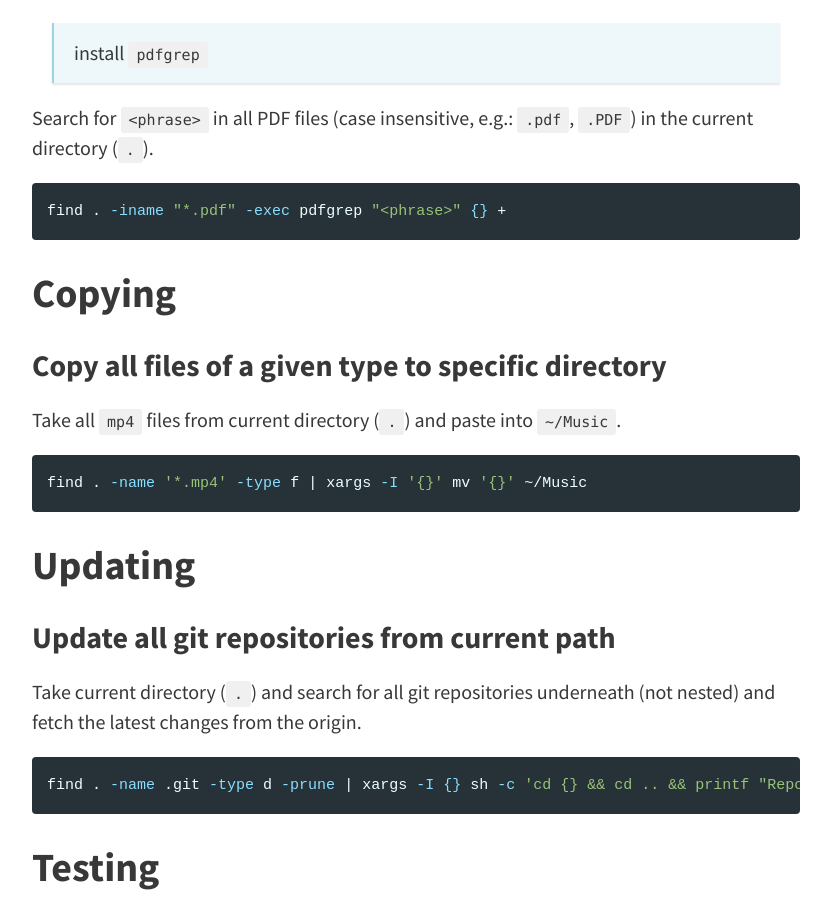
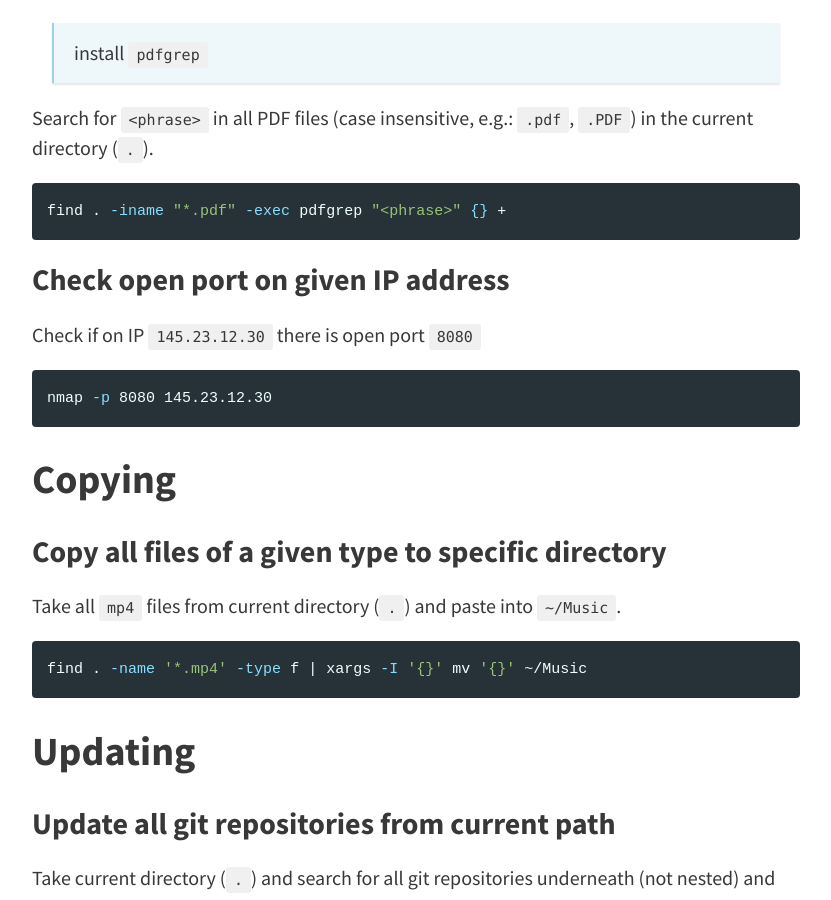
Before and after one commit to egel/egel.github.io, a Jekyll site: the page built from _posts/2025-05-27-useful-terminal-commands.md, in a window 1280 px wide and 900 px high, scrolled down 694 px. Shown: the whole window, without its empty margins (224-1055 px from the left). Built offline with Jekyll 4.4.1, drawn with Linux system fonts in a browser that asks for light colours; nearby versions of some CDN libraries; comment, search, counter and statistics services are not loaded.

Commit message:
feat: add checking open port on given IP address

````diff
--- a/_posts/2025-05-27-useful-terminal-commands.md
+++ b/_posts/2025-05-27-useful-terminal-commands.md
@@ -17,6 +17,14 @@ Search for `<phrase>` in all PDF files (case insensitive, e.g.: `.pdf`, `.PDF`)
 
 ```sh
 find . -iname "*.pdf" -exec pdfgrep "<phrase>" {} +
+```
+
+### Check open port on given IP address
+
+Check if on IP `145.23.12.30` there is open port `8080`
+
+```sh
+nmap -p 8080 145.23.12.30
 ```
 
 ## Copying
````
